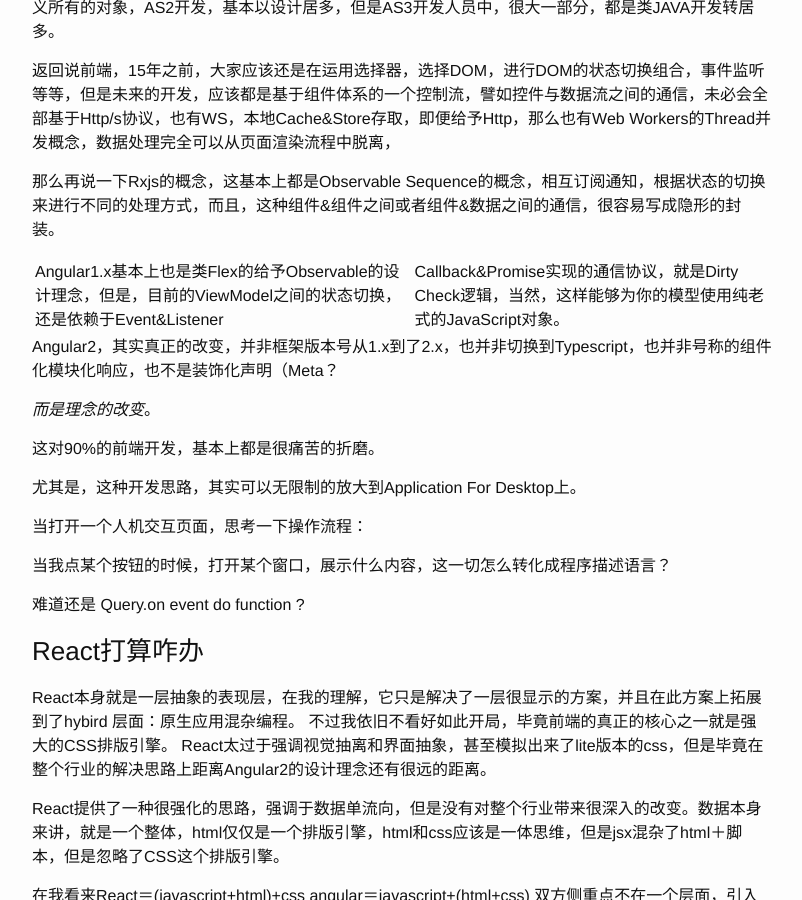
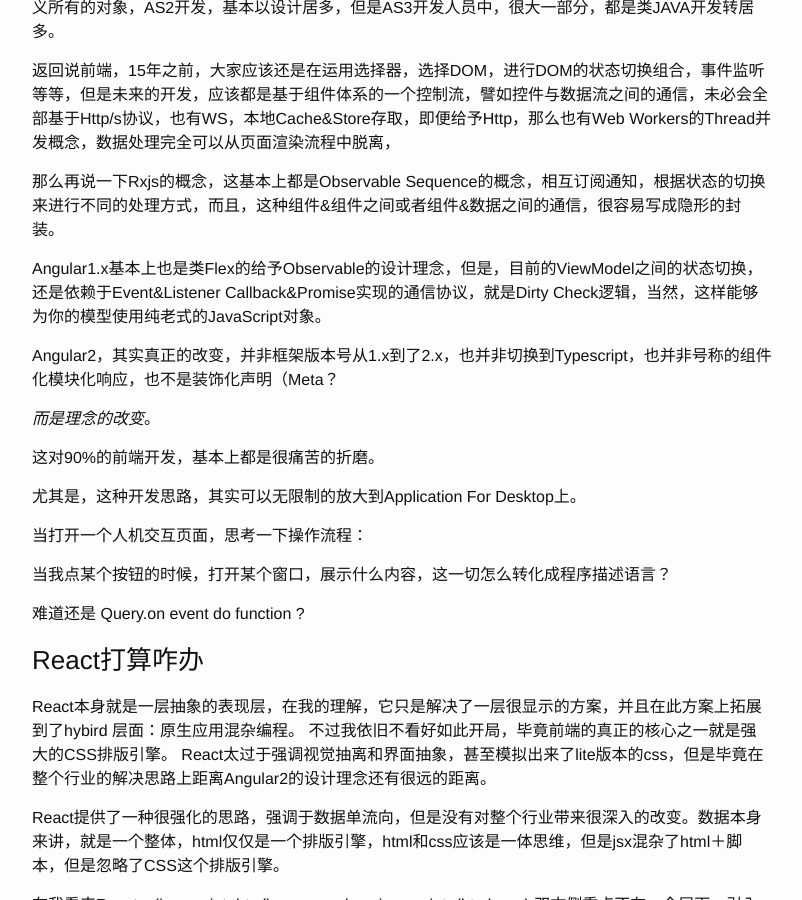
Before and after one commit to igaves/b, a Jekyll site: the page built from _posts/2015-11-25-beyond-javascript.markdown, in a window 1280 px wide and 900 px high, scrolled down 936 px. Shown: the whole window, without its empty margins (238-1040 px from the left). Built offline with Jekyll 4.4.1, drawn with Linux system fonts in a browser that asks for light colours.

Commit message:
修改日期

```diff
--- a/_posts/2015-11-25-beyond-javascript.markdown
+++ b/_posts/2015-11-25-beyond-javascript.markdown
@@ -43,7 +43,7 @@
 
 那么再说一下Rxjs的概念，这基本上都是Observable Sequence的概念，相互订阅通知，根据状态的切换来进行不同的处理方式，而且，这种组件&组件之间或者组件&数据之间的通信，很容易写成隐形的封装。
 
-Angular1.x基本上也是类Flex的给予Observable的设计理念，但是，目前的ViewModel之间的状态切换，还是依赖于Event&Listener || Callback&Promise实现的通信协议，就是Dirty Check逻辑，当然，这样能够为你的模型使用纯老式的JavaScript对象。
+Angular1.x基本上也是类Flex的给予Observable的设计理念，但是，目前的ViewModel之间的状态切换，还是依赖于Event&Listener  Callback&Promise实现的通信协议，就是Dirty Check逻辑，当然，这样能够为你的模型使用纯老式的JavaScript对象。
 
 Angular2，其实真正的改变，并非框架版本号从1.x到了2.x，也并非切换到Typescript，也并非号称的组件化模块化响应，也不是装饰化声明（Meta？
 
```
